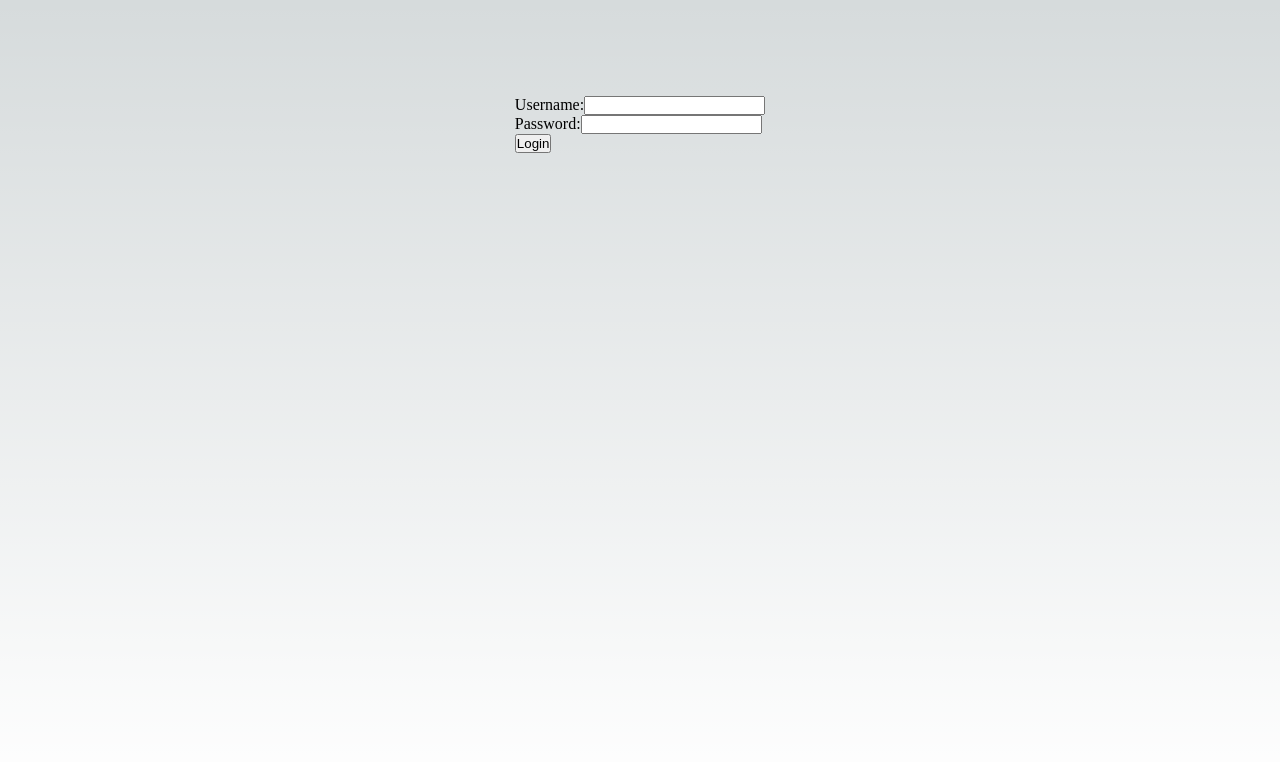
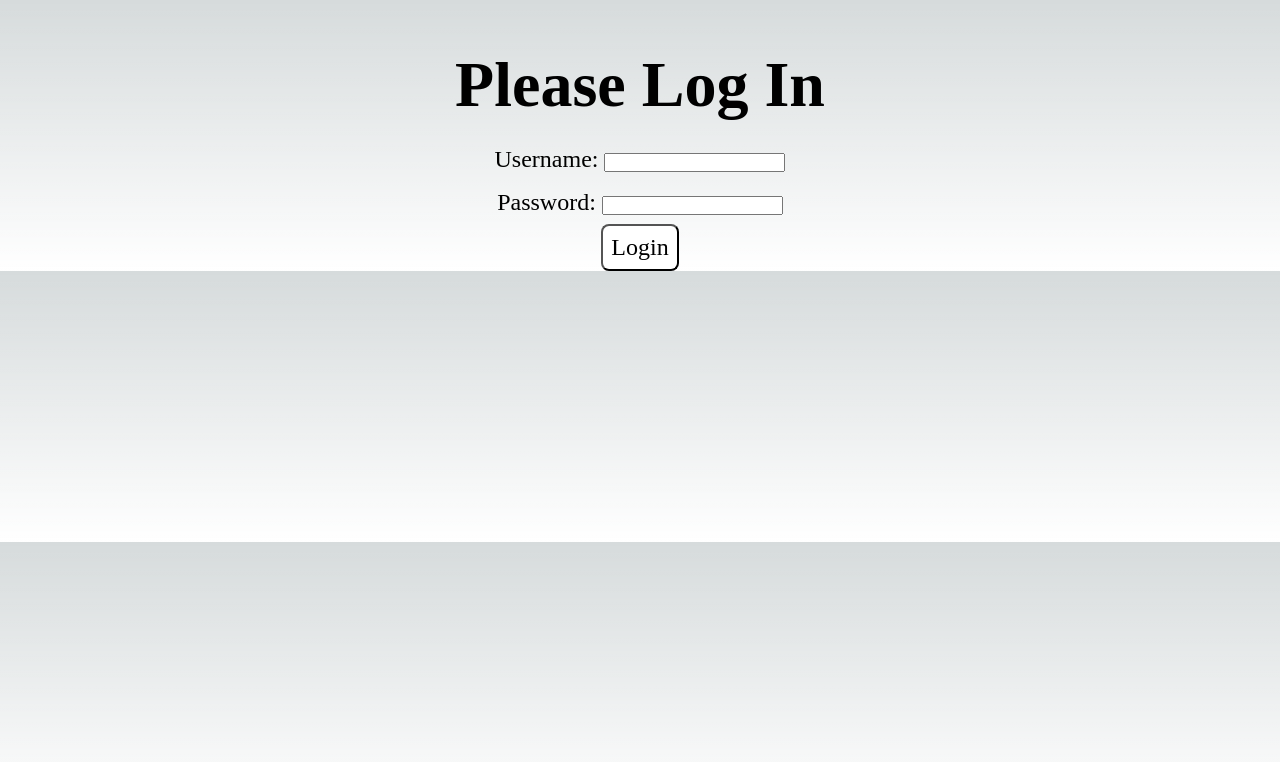
Before and after one commit to simoncole/myCoachingPal, a Next.js app in the folder my-coaching-pal/: page / in a window 1280 px wide. Shown: the top 762 px of the page. Built offline with nearby package versions, Linux system fonts and the light colour scheme.

Commit message:
added some simple styling for the login page

```diff
--- a/my-coaching-pal/pages/components/LoginForm.js
+++ b/my-coaching-pal/pages/components/LoginForm.js
@@ -1,3 +1,4 @@
+import styles from '../../styles/Home.module.css';
 import { useState } from 'react';
 
 const LoginForm = ({loginData, setFormDataState}) => {
@@ -20,8 +21,10 @@ const LoginForm = ({loginData, setFormDataState}) => {
 
   return (
     <form onSubmit={handleSubmit}>
-      <div>
-        <label htmlFor="username">Username:</label>
+        <div className={styles.loginFormWrapper}>
+
+        <div className={styles.loginField}>
+            <label htmlFor="username">Username: </label>
             <input
             type="text"
             id="username"
@@ -29,8 +32,8 @@ const LoginForm = ({loginData, setFormDataState}) => {
             onChange={handleUsernameChange}
             />
         </div>
-      <div>
-        <label htmlFor="password">Password:</label>
+        <div className={styles.loginField}>
+            <label htmlFor="password">Password: </label>
             <input
             type="password"
             id="password"
@@ -38,7 +41,9 @@ const LoginForm = ({loginData, setFormDataState}) => {
             onChange={handlePasswordChange}
             />
         </div>
-      <button type="submit">Login</button>
+        <button className={styles.button} type="submit">Login</button>
+        </div>
+
     </form>
   );
 };
--- a/my-coaching-pal/pages/index.js
+++ b/my-coaching-pal/pages/index.js
@@ -32,12 +32,11 @@ export default function Home() {
         <meta name="viewport" content="width=device-width, initial-scale=1" />
         <link rel="icon" href="/favicon.ico" />
       </Head>
-      <main className={styles.main}>
-        <div>
-          <LoginForm loginData={loginData} setFormDataState={setFormDataState}/>
-          <Unverified unverifiedState={unverifiedState}/>
-        </div>
-      </main>
+      <div className={styles.loginWrapper}>
+        <h1 className={styles.title}>Please Log In</h1>
+        <LoginForm loginData={loginData} setFormDataState={setFormDataState}/>
+        <Unverified unverifiedState={unverifiedState}/>
+      </div>
     </>
   );
 }
--- a/my-coaching-pal/styles/Home.module.css
+++ b/my-coaching-pal/styles/Home.module.css
@@ -1,4 +1,4 @@
-.main {
+/* .main {
   display: flex;
   flex-direction: column;
   justify-content: space-between;
@@ -17,262 +17,41 @@
   z-index: 2;
   font-family: var(--font-mono);
 }
-
-.description a {
+ */
+ .loginWrapper{
   display: flex;
+  align-items: center;
   justify-content: center;
-  align-items: center;
-  gap: 0.5rem;
+  flex-direction: column;
  }
 
-.description p {
-  position: relative;
-  margin: 0;
-  padding: 1rem;
-  background-color: rgba(var(--callout-rgb), 0.5);
-  border: 1px solid rgba(var(--callout-border-rgb), 0.3);
-  border-radius: var(--border-radius);
+ .title {
+  font-size: 4rem;
+  margin-top: 3rem;
+  margin-bottom: 1rem;
  }
 
-.code {
-  font-weight: 700;
-  font-family: var(--font-mono);
+ .loginFormWrapper{
+  display: flex;
+  align-items: center;
+  justify-content: center;
+  font-size: 1.5rem;
+  flex-direction: column;
  }
 
-.grid {
-  display: grid;
-  grid-template-columns: repeat(4, minmax(25%, auto));
-  width: var(--max-width);
-  max-width: 100%;
+ .loginField {
+  margin: .5rem;
  }
 
-.card {
-  padding: 1rem 1.2rem;
-  border-radius: var(--border-radius);
-  background: rgba(var(--card-rgb), 0);
-  border: 1px solid rgba(var(--card-border-rgb), 0);
-  transition: background 200ms, border 200ms;
+ .button{
+  background-color: white;
+  color: black;
+  font-size: 1.5rem;
+  font-family: 'Times New Roman', Times, serif;
+  border-radius: .5rem;
+  padding: .5rem;
  }
 
-.card span {
-  display: inline-block;
-  transition: transform 200ms;
+ .button:hover {
+  cursor: pointer;
  }
-
-.card h2 {
-  font-weight: 600;
-  margin-bottom: 0.7rem;
-}
-
-.card p {
-  margin: 0;
-  opacity: 0.6;
-  font-size: 0.9rem;
-  line-height: 1.5;
-  max-width: 30ch;
-}
-
-.center {
-  display: flex;
-  justify-content: center;
-  align-items: center;
-  position: relative;
-  padding: 4rem 0;
-}
-
-.center::before {
-  background: var(--secondary-glow);
-  border-radius: 50%;
-  width: 480px;
-  height: 360px;
-  margin-left: -400px;
-}
-
-.center::after {
-  background: var(--primary-glow);
-  width: 240px;
-  height: 180px;
-  z-index: -1;
-}
-
-.center::before,
-.center::after {
-  content: '';
-  left: 50%;
-  position: absolute;
-  filter: blur(45px);
-  transform: translateZ(0);
-}
-
-.logo,
-.thirteen {
-  position: relative;
-}
-
-.thirteen {
-  display: flex;
-  justify-content: center;
-  align-items: center;
-  width: 75px;
-  height: 75px;
-  padding: 25px 10px;
-  margin-left: 16px;
-  transform: translateZ(0);
-  border-radius: var(--border-radius);
-  overflow: hidden;
-  box-shadow: 0px 2px 8px -1px #0000001a;
-}
-
-.thirteen::before,
-.thirteen::after {
-  content: '';
-  position: absolute;
-  z-index: -1;
-}
-
-/* Conic Gradient Animation */
-.thirteen::before {
-  animation: 6s rotate linear infinite;
-  width: 200%;
-  height: 200%;
-  background: var(--tile-border);
-}
-
-/* Inner Square */
-.thirteen::after {
-  inset: 0;
-  padding: 1px;
-  border-radius: var(--border-radius);
-  background: linear-gradient(
-    to bottom right,
-    rgba(var(--tile-start-rgb), 1),
-    rgba(var(--tile-end-rgb), 1)
-  );
-  background-clip: content-box;
-}
-
-/* Enable hover only on non-touch devices */
-@media (hover: hover) and (pointer: fine) {
-  .card:hover {
-    background: rgba(var(--card-rgb), 0.1);
-    border: 1px solid rgba(var(--card-border-rgb), 0.15);
-  }
-
-  .card:hover span {
-    transform: translateX(4px);
-  }
-}
-
-@media (prefers-reduced-motion) {
-  .thirteen::before {
-    animation: none;
-  }
-
-  .card:hover span {
-    transform: none;
-  }
-}
-
-/* Mobile */
-@media (max-width: 700px) {
-  .content {
-    padding: 4rem;
-  }
-
-  .grid {
-    grid-template-columns: 1fr;
-    margin-bottom: 120px;
-    max-width: 320px;
-    text-align: center;
-  }
-
-  .card {
-    padding: 1rem 2.5rem;
-  }
-
-  .card h2 {
-    margin-bottom: 0.5rem;
-  }
-
-  .center {
-    padding: 8rem 0 6rem;
-  }
-
-  .center::before {
-    transform: none;
-    height: 300px;
-  }
-
-  .description {
-    font-size: 0.8rem;
-  }
-
-  .description a {
-    padding: 1rem;
-  }
-
-  .description p,
-  .description div {
-    display: flex;
-    justify-content: center;
-    position: fixed;
-    width: 100%;
-  }
-
-  .description p {
-    align-items: center;
-    inset: 0 0 auto;
-    padding: 2rem 1rem 1.4rem;
-    border-radius: 0;
-    border: none;
-    border-bottom: 1px solid rgba(var(--callout-border-rgb), 0.25);
-    background: linear-gradient(
-      to bottom,
-      rgba(var(--background-start-rgb), 1),
-      rgba(var(--callout-rgb), 0.5)
-    );
-    background-clip: padding-box;
-    backdrop-filter: blur(24px);
-  }
-
-  .description div {
-    align-items: flex-end;
-    pointer-events: none;
-    inset: auto 0 0;
-    padding: 2rem;
-    height: 200px;
-    background: linear-gradient(
-      to bottom,
-      transparent 0%,
-      rgb(var(--background-end-rgb)) 40%
-    );
-    z-index: 1;
-  }
-}
-
-/* Tablet and Smaller Desktop */
-@media (min-width: 701px) and (max-width: 1120px) {
-  .grid {
-    grid-template-columns: repeat(2, 50%);
-  }
-}
-
-@media (prefers-color-scheme: dark) {
-  .vercelLogo {
-    filter: invert(1);
-  }
-
-  .logo,
-  .thirteen img {
-    filter: invert(1) drop-shadow(0 0 0.3rem #ffffff70);
-  }
-}
-
-@keyframes rotate {
-  from {
-    transform: rotate(360deg);
-  }
-  to {
-    transform: rotate(0deg);
-  }
-}
```
Lines whose indentation alone changed are shown as unchanged.
